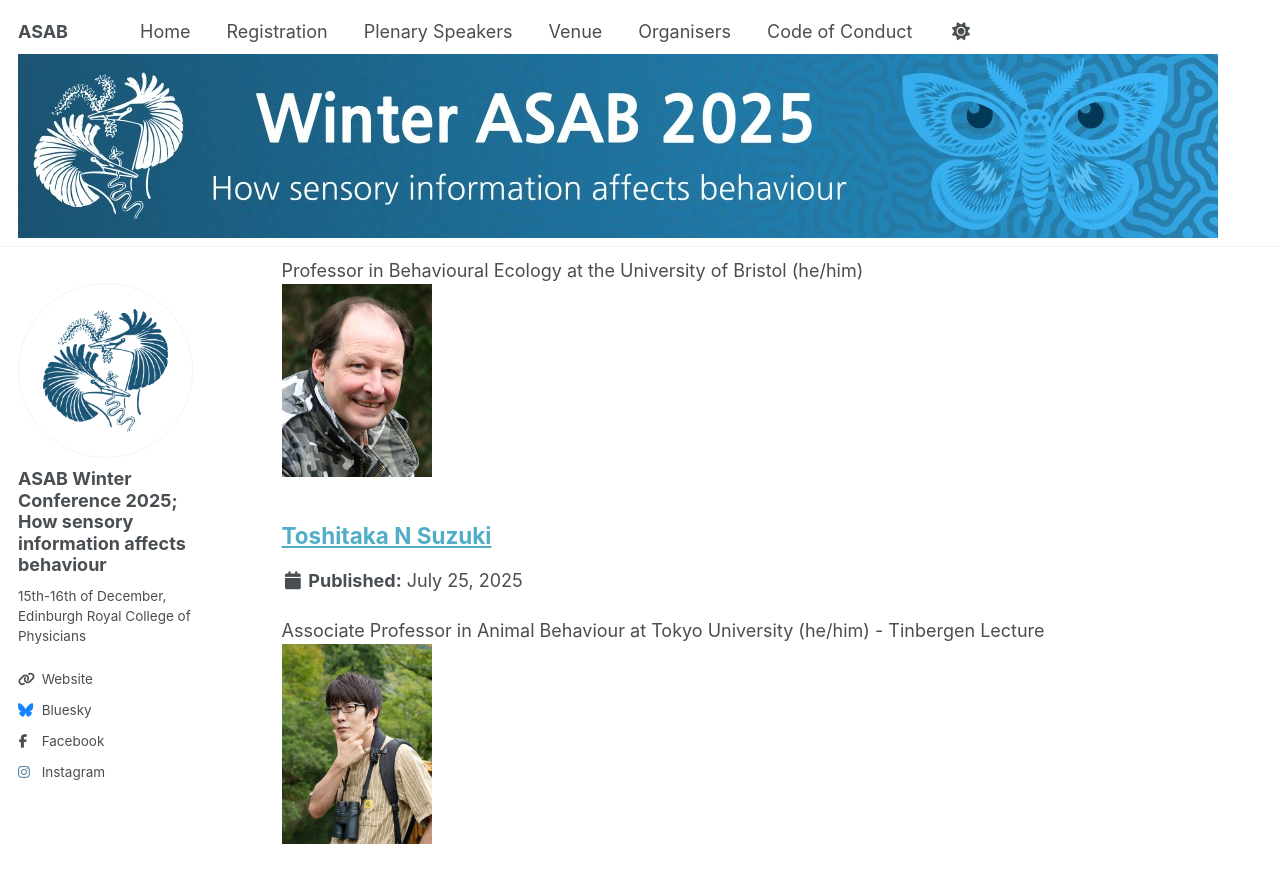
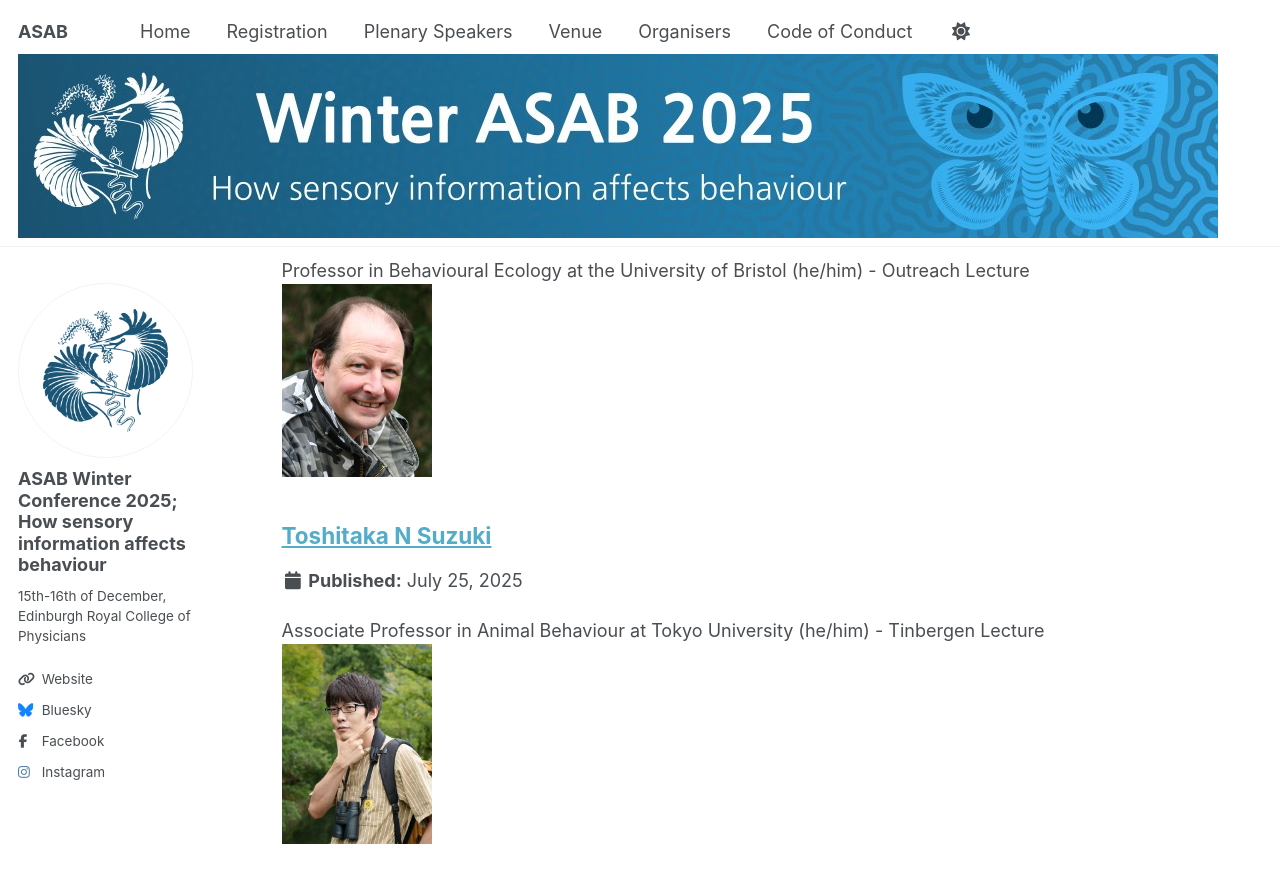
Before and after one commit to asabwinter/2025, a Jekyll site: the page built from _pages/plenaries.html, in a window 1280 px wide and 900 px high, scrolled down 841 px. Shown: the top 883 px of the window. Built offline with Jekyll 4.4.1, drawn with Linux system fonts in a browser that asks for light colours; a script that is not in the unit is left out.

Commit message:
Update Innes_Cuthill.md

```diff
--- a/_plenaries/Innes_Cuthill.md
+++ b/_plenaries/Innes_Cuthill.md
@@ -1,6 +1,6 @@
 ---
 title: "Innes Cuthill"
-excerpt: "Professor in Behavioural Ecology at the University of Bristol (he/him) <br/><img src='/2025/images/Innes.jpg' width='150'>"
+excerpt: "Professor in Behavioural Ecology at the University of Bristol (he/him) - Outreach Lecture <br/><img src='/2025/images/Innes.jpg' width='150'>"
 layout: single
 ---
 
```
